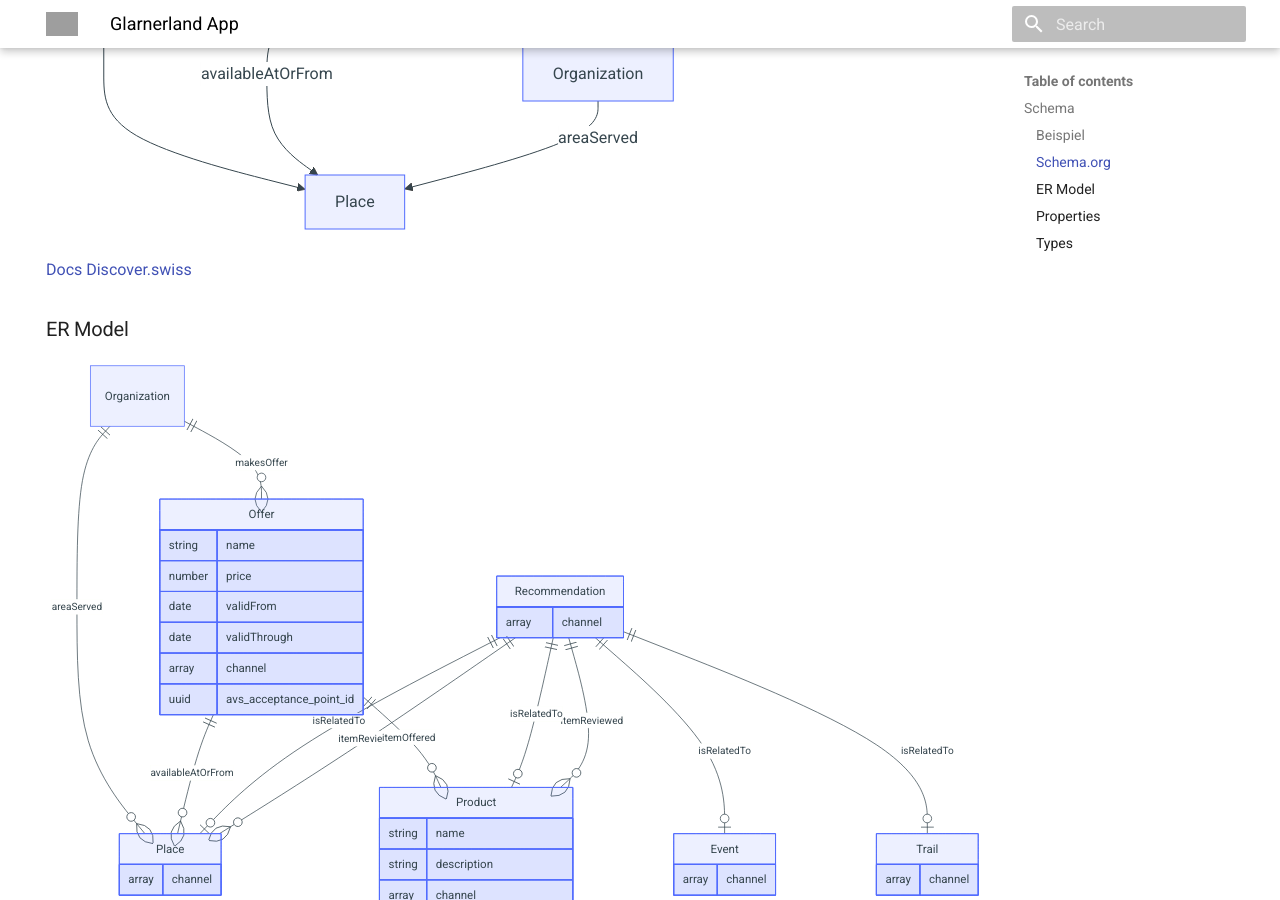
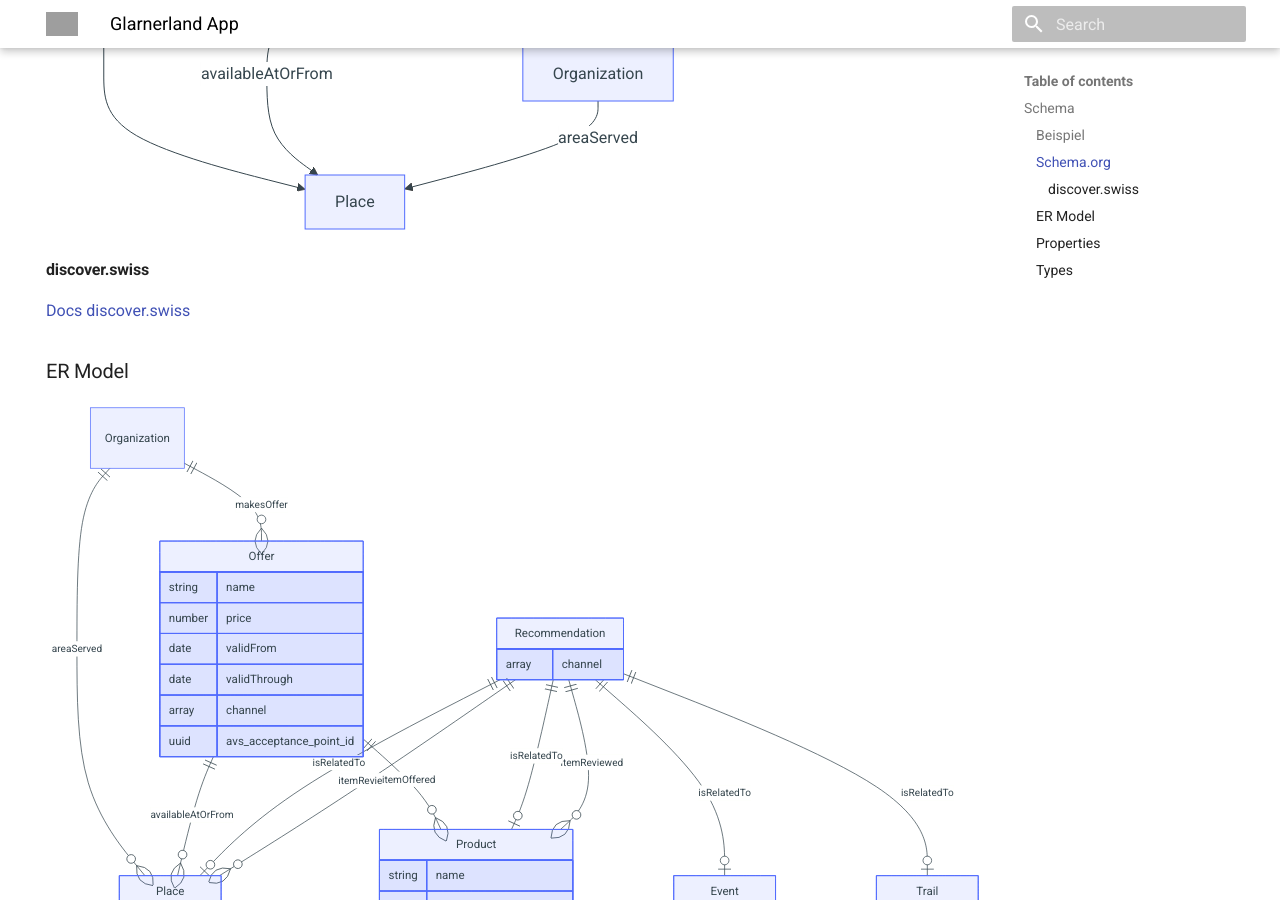
Before and after one commit to tsolenthaler/docs.contentdesk.io, an MkDocs documentation site: the page built from docs/dev/projects/glarnerlandApp.md, in a window 1280 px wide and 900 px high, scrolled down 1008 px. Built offline with MkDocs 1.6.1 and Material for MkDocs 9.7.7, drawn with Linux system fonts in a browser that asks for light colours; grey boxes are pictures that could not be loaded.

````diff
--- a/docs/dev/projects/glarnerlandApp.md
+++ b/docs/dev/projects/glarnerlandApp.md
@@ -59,7 +59,8 @@
     Organization-->|makesOffer|Offer
 ```
 
-[Docs Discover.swiss ](https://docs.discover.swiss/dev/concepts/reviews-and-recommendations/)
+#### discover.swiss
+[Docs discover.swiss ](https://docs.discover.swiss/dev/concepts/reviews-and-recommendations/)
 
 ### ER Model
 
````
